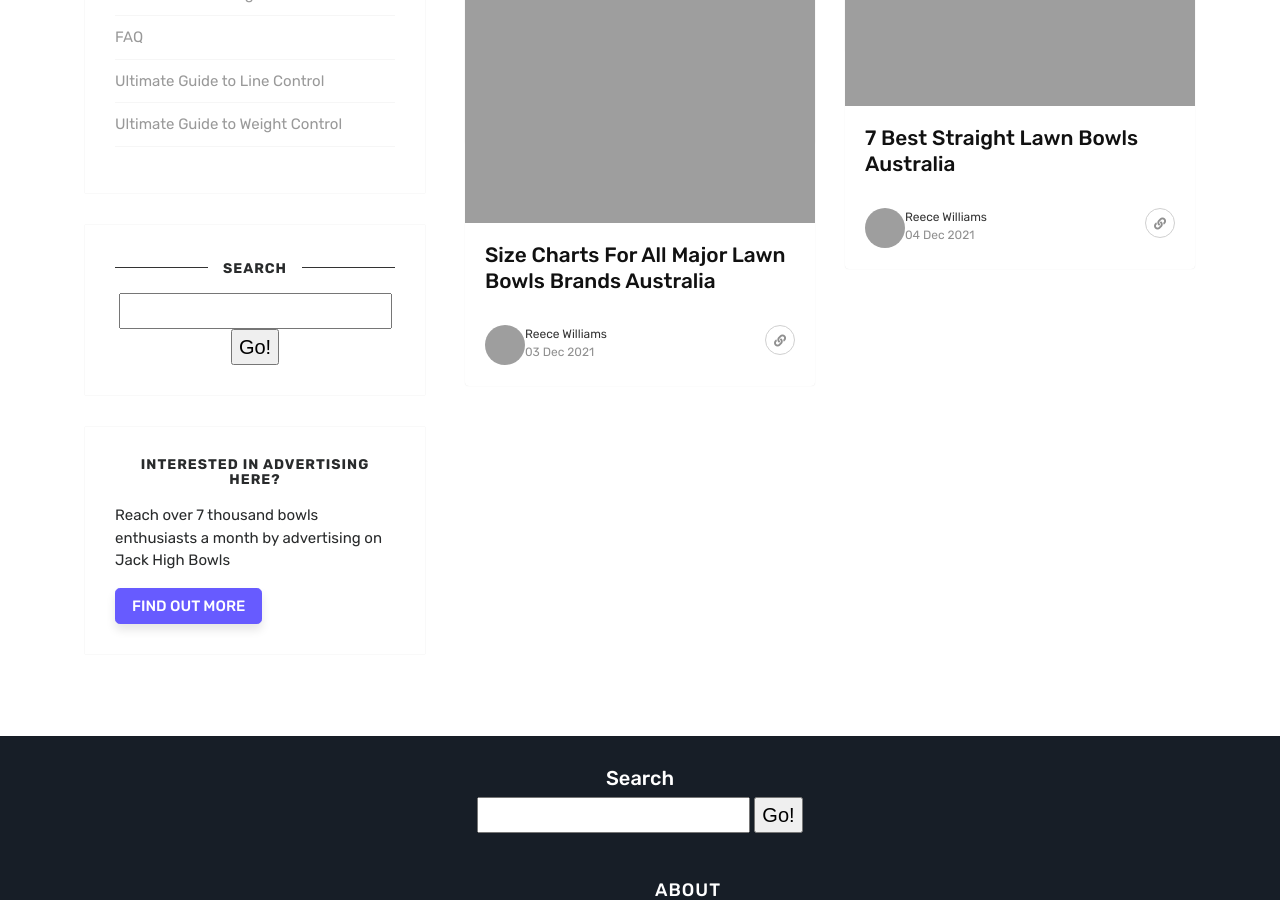
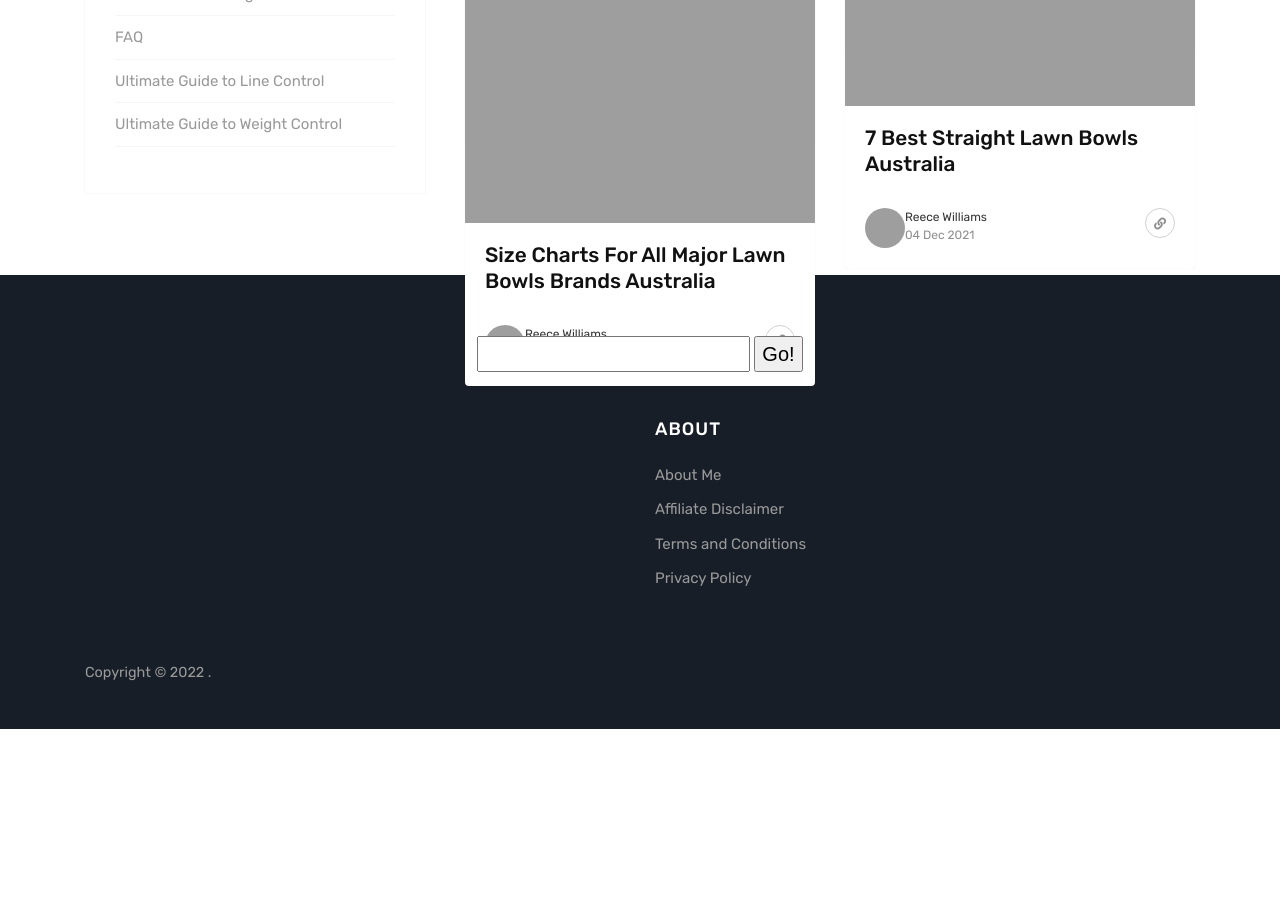
Before and after one commit to krussll/howtoplaysport, a Jekyll site: the page built from index.html, in a window 1280 px wide and 900 px high, scrolled down 2939 px. Built offline with Jekyll 4.4.1, drawn with Linux system fonts in a browser that asks for light colours; nearby versions of some CDN libraries; after the commit the page ends 3668 px from its top, so only the background shows below that; grey boxes are pictures that could not be loaded.

Commit message:
Update sidebar.html

```diff
--- a/_includes/sidebar.html
+++ b/_includes/sidebar.html
@@ -1,18 +1,4 @@
 <div class="sidebar">
         {% include useful.html %}
-
         {% include recommended.html %}
-
-
-        <div class="sidebar-section">
-                <h5><span>Search</span></h5>
-                {% include search-form.html %}
-        </div>
-
-        <div class="sidebar-section">
-                <h5><span>Interested in Advertising Here?</span></h5>
-                <p>Reach over 7 thousand bowls enthusiasts a month by advertising on Jack High Bowls</p>
-                <a href="{{ site.baseurl }}/advertisers" rel="nofollow" class="btn btn-primary">FIND OUT MORE</a>
-        </div>
-
 </div>
```
